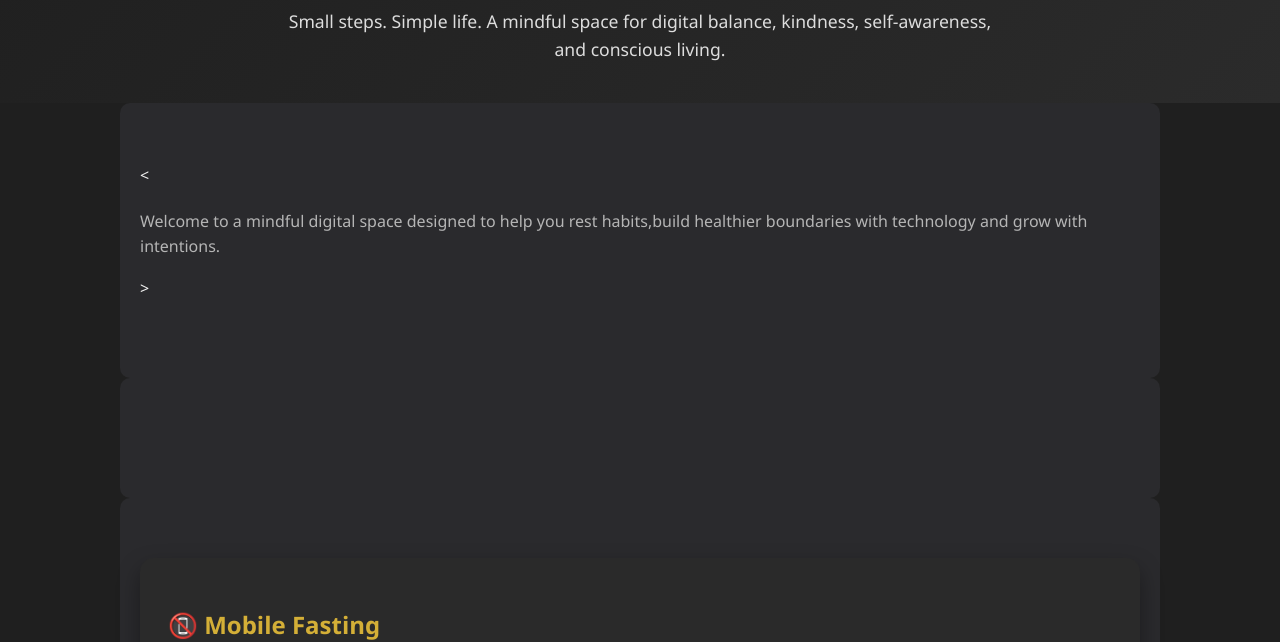
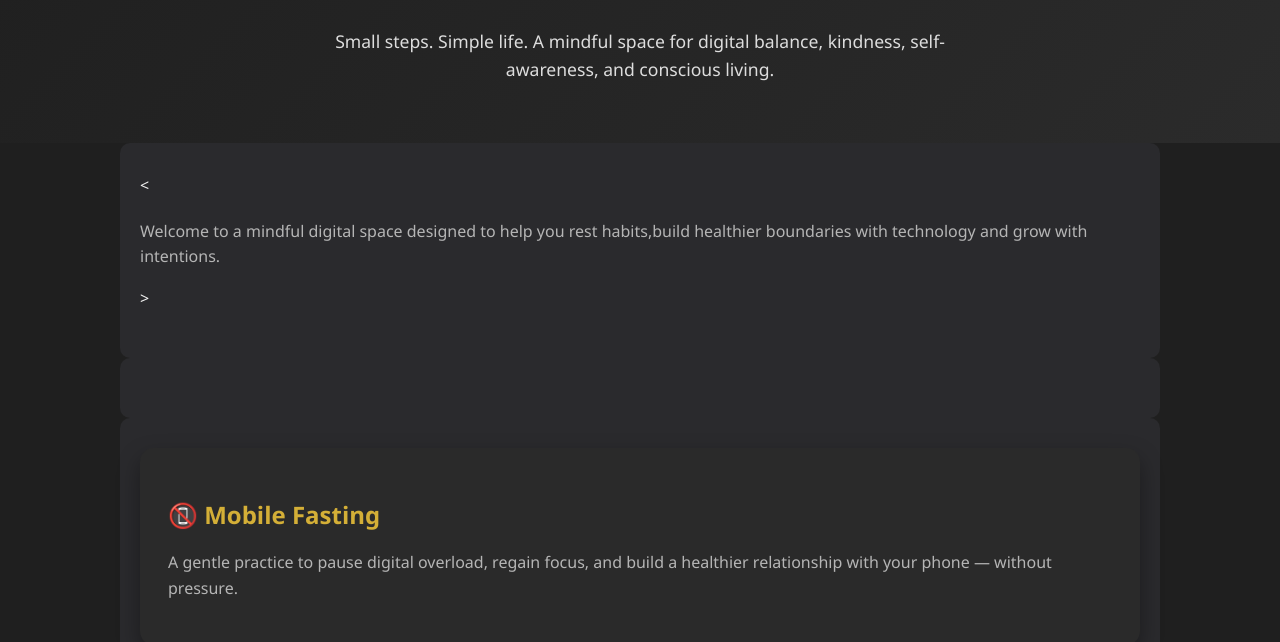
Before and after one commit to Manpreet1588/liferesetstudio.github.io, a plain HTML site: page index.html in a window 1280 px wide. Shown: the part 161-803 px from the top of the page. Drawn offline with Linux system fonts and the light colour scheme.

Commit message:
Update index.html

```diff
--- a/index.html
+++ b/index.html
@@ -50,13 +50,13 @@
 
     header h1 {
       font-size: 2.7rem;
-      margin-bottom: 10px;
+      margin-bottom: 30px;
       color: #d4af37; /* gold */
     }
 
     header p {
-      max-width: 720px;
-      margin: 0 auto;
+      max-width: 700px;
+      margin: 20px auto 20px;
       font-size: 1.1rem;
       color: #dddddd;
     }
@@ -64,7 +64,7 @@
     section {
       max-width: 1000px;
       margin: auto;
-      padding: 60px 20px;
+      padding: 30px 20px;
     }
 
     h2 {
```
